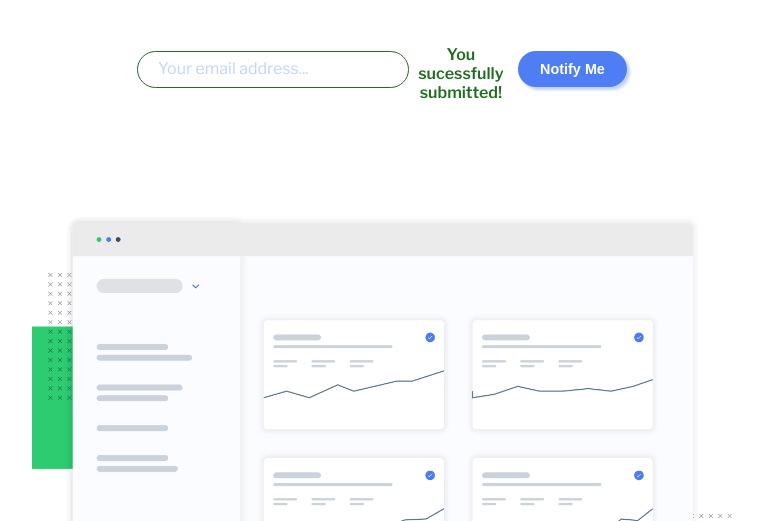
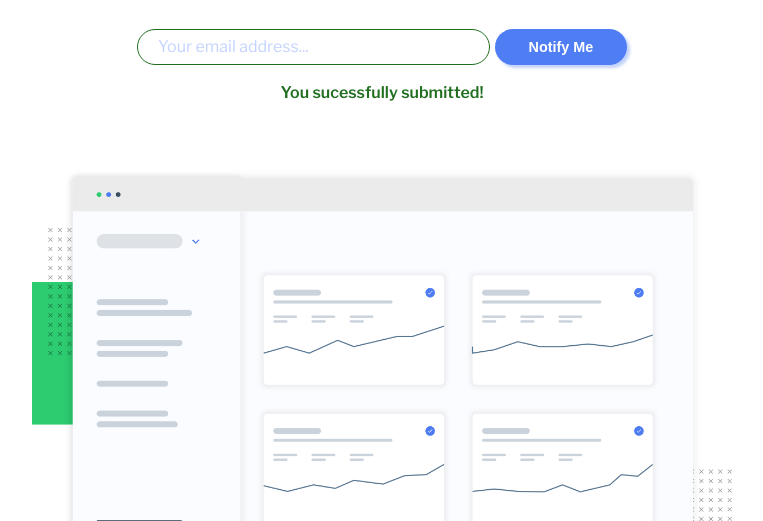
Before and after one commit to verakissyou17/ping-coming-soon-page-master, a plain HTML site: page index.html in a window 1280 px wide. Both pictures are taken after typing "name@example.com" into the empty fields and a click on the button "Notify Me". Shown: the part 279-800 px from the top of the page, without its empty margins (258-1021 px from the left). Drawn offline with nearby package versions, Linux system fonts and the light colour scheme.

Commit message:
Update CSS file

```diff
--- a/style.css
+++ b/style.css
@@ -192,9 +192,10 @@
     margin-bottom: .5rem;
   }
 
-  .succes {
+  .succes-message {
     position: absolute;
-    bottom: -70%;
+    bottom: -100%;
+    margin-top: 1em;
   }
 
   .error-message {
```
